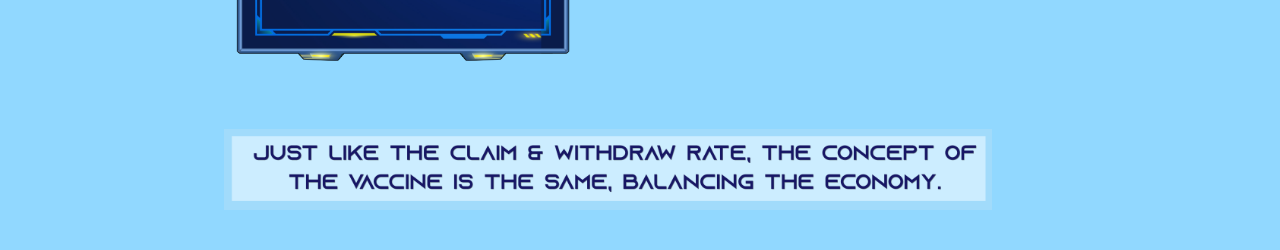
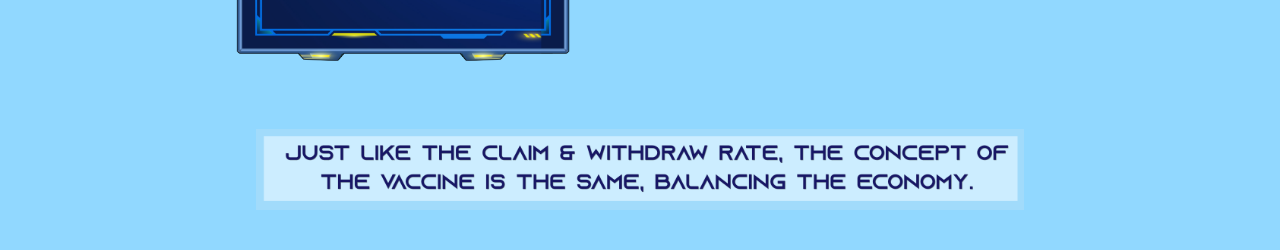
Before and after one commit to AlbertFreelas/CryptoBull, a React (Create React App) app: page / in a window 1280 px wide. Shown: the part 4880-5130 px from the top of the page. Built offline with nearby package versions, Linux system fonts and the light colour scheme.

Commit message:
ajust fourth last text
Signed-off-by: AlbertSamuelMelo <asm.asm.albert@icloud.com>

```diff
--- a/src/components/pages/FourthBlock/FourthBlock.js
+++ b/src/components/pages/FourthBlock/FourthBlock.js
@@ -78,7 +78,6 @@ function FourthBlock() {
                     style={{
                         width: width * 0.6,
                         marginTop: "5%",
-                        marginRight: "5%",
                     }}
                     alt="BullsCryptoVacinesBottomText"
                 />
```
